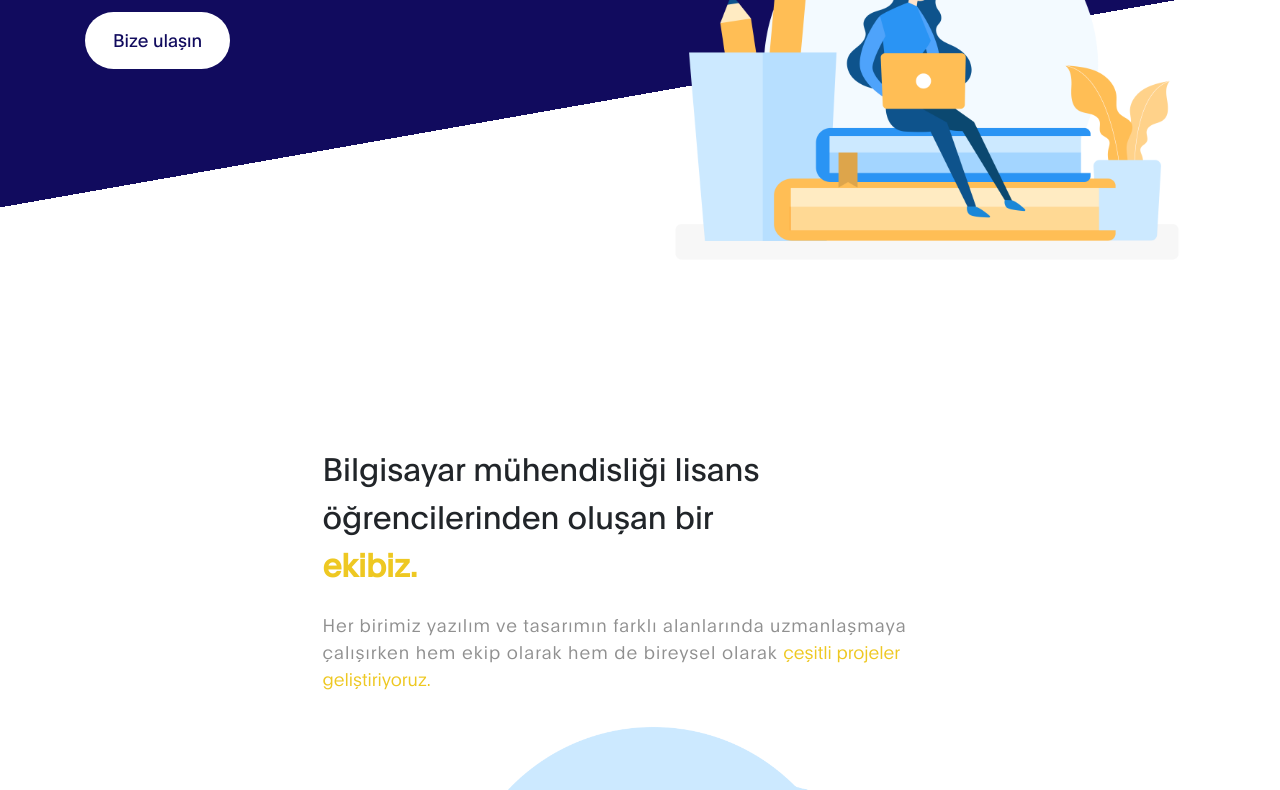
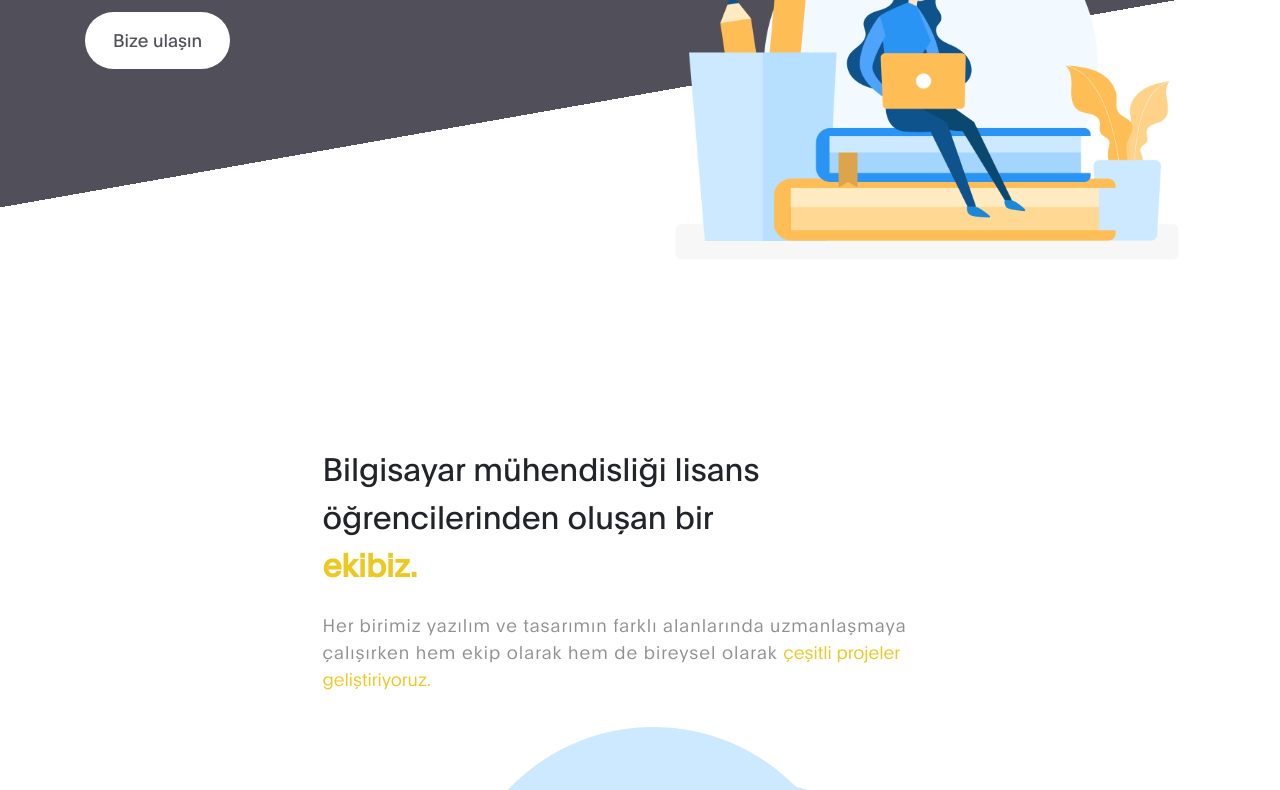
Before and after one commit to trifates/trifates.github.io, a plain HTML site: page index.html in a window 1280 px wide. Shown: the part 491-1281 px from the top of the page. Drawn offline with Linux system fonts and the light colour scheme.

Commit message:
Update templatemo-digital-trend.css

```diff
--- a/css/templatemo-digital-trend.css
+++ b/css/templatemo-digital-trend.css
@@ -31,7 +31,7 @@ https://templatemo.com/tm-538-digital-trend
 }
 
 :root {
-  --primary-color: #110b5e;
+  --primary-color: #514f59;
   --secondary-color: #eec822;
   --white-color: #ffffff;
   --dark-color: #171819;
```
